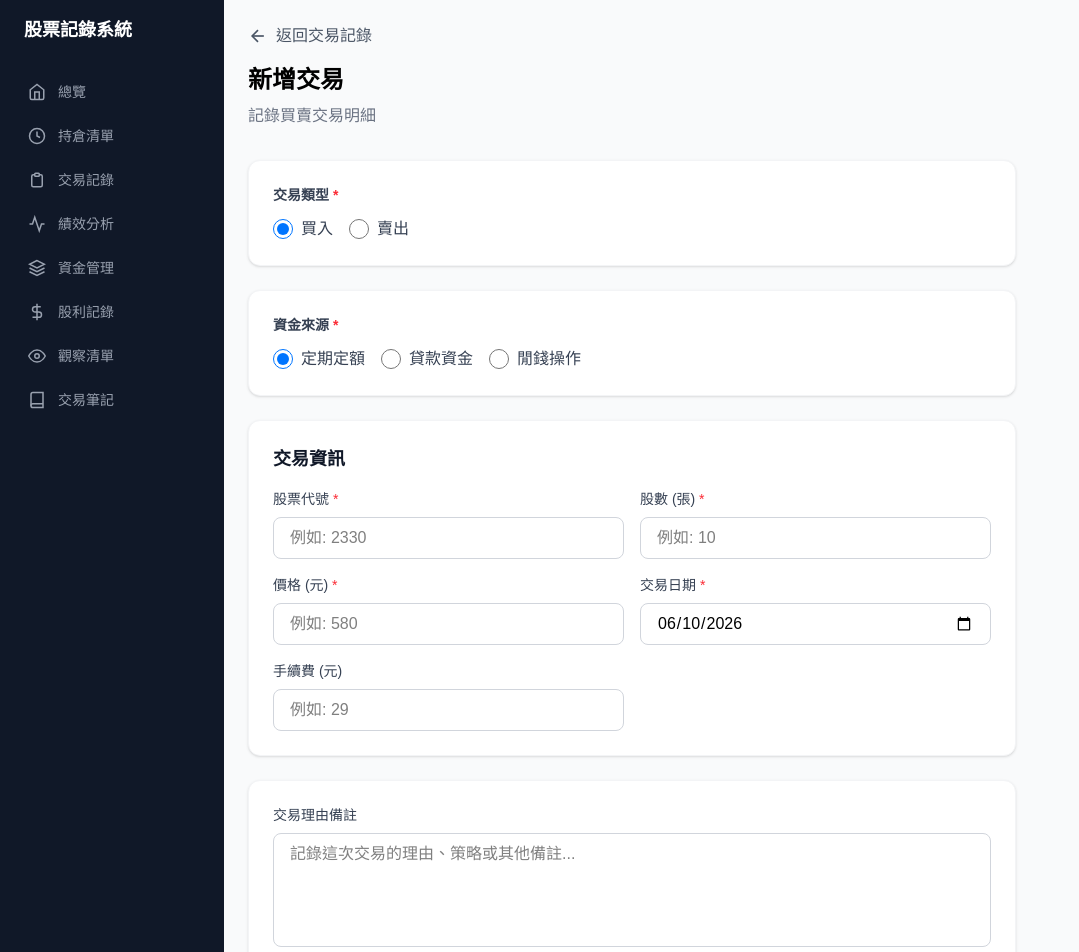
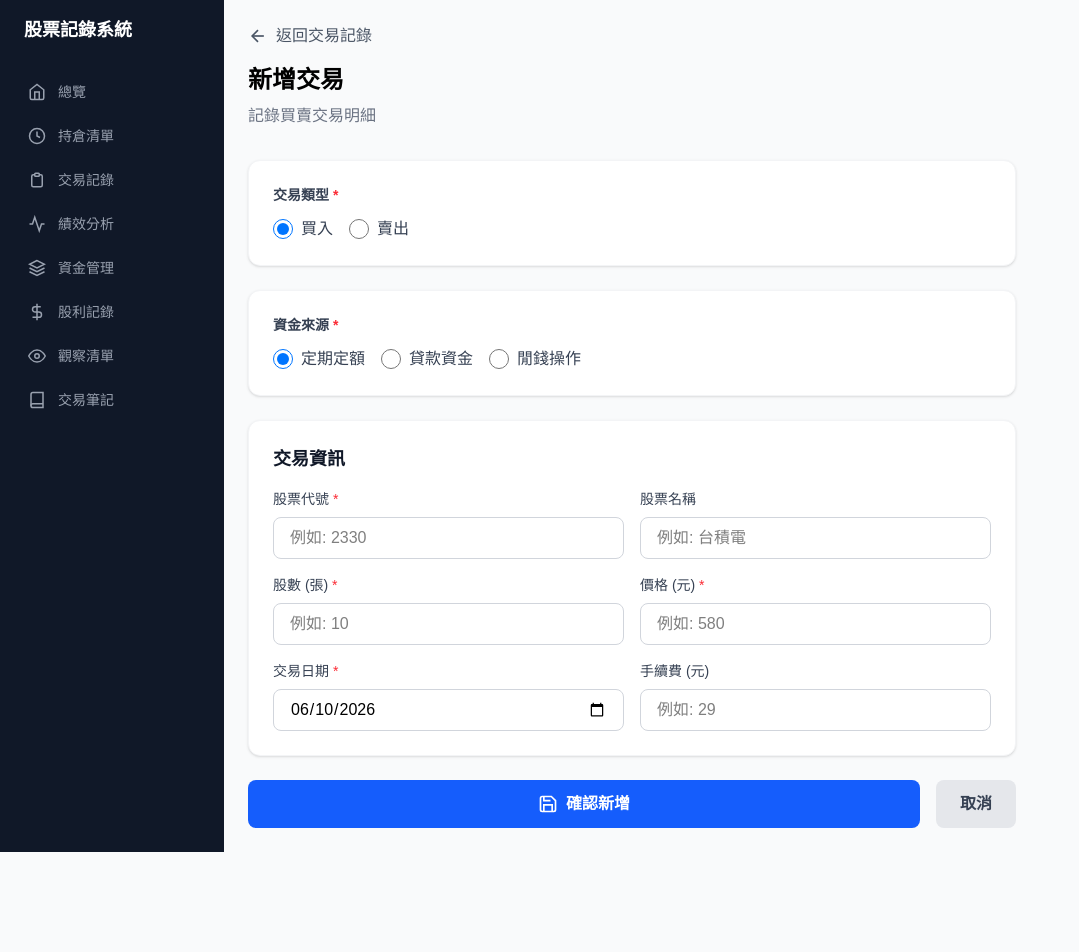
Before and after one commit to h-e-l-e-n/stock-ledger, a Next.js app: page /trades/new in a window 1280 px wide. Shown: the top 952 px of the page, without its empty margins (0-1079 px from the left). After the commit the page ends 852 px from the top, so only its background shows below. Built offline with nearby package versions, Linux system fonts and the light colour scheme.

Commit message:
feat: wire new trade form to POST /api/trades

```diff
--- a/app/trades/new/page.js
+++ b/app/trades/new/page.js
@@ -9,16 +9,35 @@ export default function NewTradePage() {
     type: '買入',
     fundSource: '定期定額',
     symbol: '',
+    name: '',
     shares: '',
     price: '',
     date: new Date().toISOString().split('T')[0],
     fee: '',
-    notes: '',
   })
 
-  const handleSubmit = (e) => {
+  const handleSubmit = async (e) => {
     e.preventDefault()
-    console.log('提交交易:', formData)
+    const shares = parseFloat(formData.shares) || 0
+    const price = parseFloat(formData.price) || 0
+    const fee = parseFloat(formData.fee) || 0
+    const amount = shares * price * 1000
+
+    await fetch('/api/trades', {
+      method: 'POST',
+      headers: { 'Content-Type': 'application/json' },
+      body: JSON.stringify({
+        date: formData.date,
+        type: formData.type,
+        fundSource: formData.fundSource,
+        symbol: formData.symbol,
+        name: formData.name,
+        shares,
+        price,
+        amount,
+        fee,
+      }),
+    })
     router.push('/trades')
   }
 
@@ -112,6 +131,13 @@ export default function NewTradePage() {
               </div>
 
               <div>
+                <label className="block text-sm font-medium text-gray-700 mb-2">股票名稱</label>
+                <input type="text" name="name" value={formData.name} onChange={handleChange}
+                  placeholder="例如: 台積電"
+                  className="w-full px-4 py-2 border border-gray-300 rounded-lg focus:outline-none focus:ring-2 focus:ring-blue-500" />
+              </div>
+
+              <div>
                 <label className="block text-sm font-medium text-gray-700 mb-2">
                   股數 (張) <span className="text-red-500">*</span>
                 </label>
@@ -157,14 +183,6 @@ export default function NewTradePage() {
             )}
           </div>
 
-          {/* 交易理由備註 */}
-          <div className="bg-white rounded-xl shadow-sm p-6 border border-gray-100">
-            <label className="block text-sm font-medium text-gray-700 mb-2">交易理由備註</label>
-            <textarea name="notes" value={formData.notes} onChange={handleChange}
-              rows={4} placeholder="記錄這次交易的理由、策略或其他備註..."
-              className="w-full px-4 py-2 border border-gray-300 rounded-lg focus:outline-none focus:ring-2 focus:ring-blue-500 resize-none" />
-          </div>
-
           {/* 提交按鈕 */}
           <div className="flex gap-4">
             <button type="submit"
```
